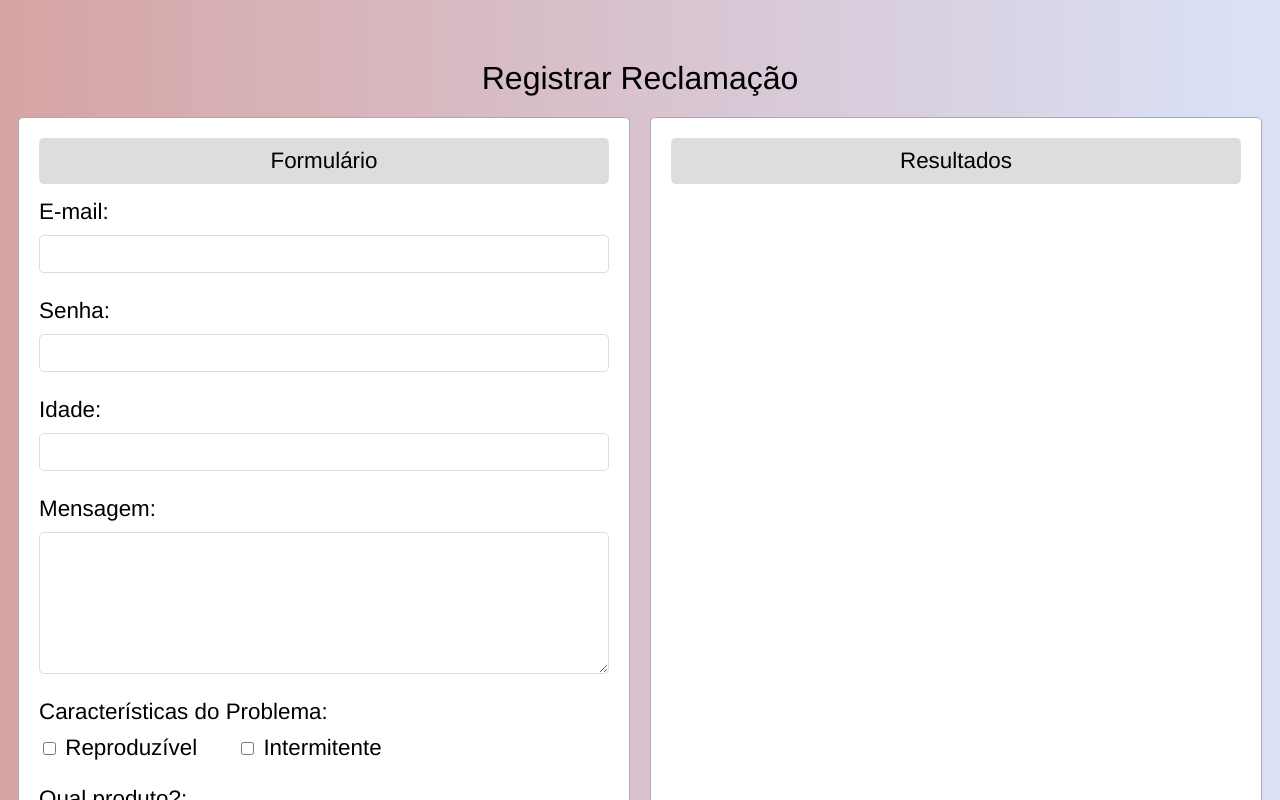
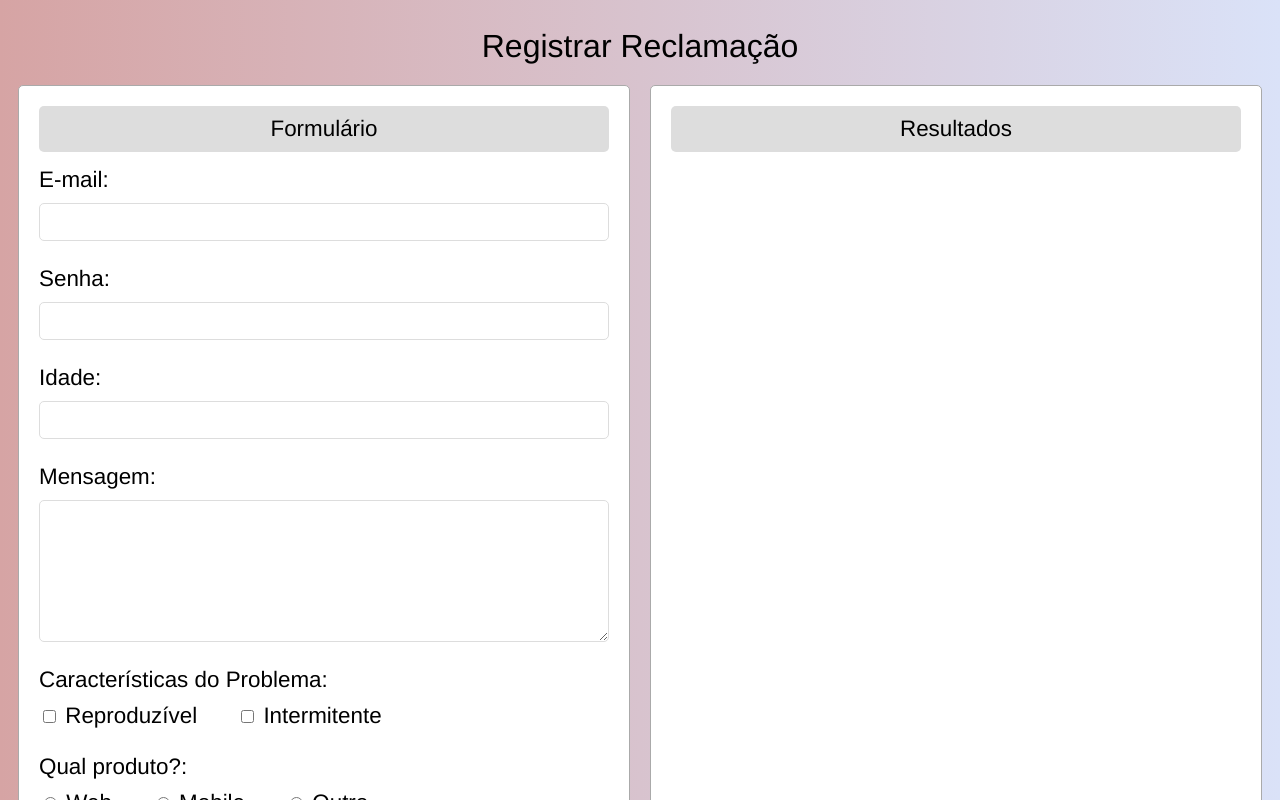
Before and after one commit to giovaneaguiar/File-Complaint, a Vue app in the folder formulario/: page / in a window 1280 px wide. Shown: the top 800 px of the page. Built offline with nearby package versions, Linux system fonts and the light colour scheme.

Commit message:
melhoria no style do #app.

```diff
--- a/formulario/src/App.vue
+++ b/formulario/src/App.vue
@@ -73,7 +73,8 @@ body {
   -moz-osx-font-smoothing: grayscale;
   text-align: center;
   color: black;
-  margin-top: 60px;
+  display: flex;
+  flex-direction: column;
 }
 #app form button {
   float: left;
```
